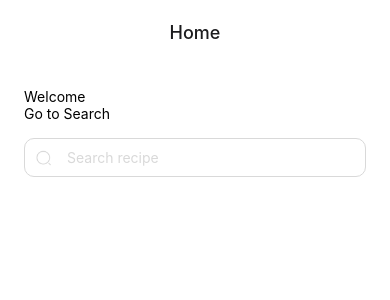
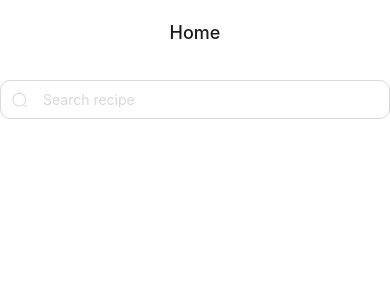
Before and after one commit to am1r0d/ReactNative-RecipeApp, a React Native app: screen /Home in a window 390 px wide. Shown: the top 300 px of the page. Built offline with nearby package versions, Linux system fonts and the light colour scheme.

Commit message:
making pressable Input

```diff
--- a/src/components/Input/Input.jsx
+++ b/src/components/Input/Input.jsx
@@ -1,11 +1,11 @@
 import React from "react";
-import { Text, Image, TextInput, View } from "react-native";
+import { Pressable, Image, TextInput, View } from "react-native";
 import styles from "./StylesInput";
 import colors from "../../constants/colors";
 
-const Input = ({ placeholder, showSearchIcon, style }) => {
-    return (
-        <View style={styles.container}>
+const Input = ({ placeholder, showSearchIcon, pressable, onPress, style }) => {
+    const renderInput = () => (
+        <View style={[styles.container, style]}>
             {showSearchIcon ? (
                 <Image
                     style={styles.icon}
@@ -13,12 +13,18 @@ const Input = ({ placeholder, showSearchIcon, style }) => {
                 />
             ) : null}
             <TextInput
+                editable={!pressable}
                 placeholderTextColor={colors.lightGrey}
                 style={styles.input}
                 placeholder={placeholder}
             />
         </View>
     );
+
+    if (pressable) {
+        return <Pressable onPress={onPress}>{renderInput()}</Pressable>;
+    }
+    return renderInput();
 };
 
 Input.defaultProps = {
--- a/src/components/Input/StylesInput.jsx
+++ b/src/components/Input/StylesInput.jsx
@@ -16,6 +16,7 @@ const styles = StyleSheet.create({
     input: {
         color: colors.black,
         fontSize: 14,
+        flex: 1,
     },
     icon: { width: 16, height: 16, marginRight: 16 },
 });
--- a/src/screens/Home/Home.jsx
+++ b/src/screens/Home/Home.jsx
@@ -6,11 +6,10 @@ import Input from "../../components/Input/Input";
 const Home = ({ navigation }) => {
     return (
         <SafeAreaView style={styles.container}>
-            <Text>Welcome</Text>
-            <Text onPress={() => navigation.navigate("Search")}>
-                Go to Search
-            </Text>
-            <Input />
+            {/* <Text>Welcome</Text> */}
+            {/* <Text onPress={() => navigation.navigate("Search")}>Go to Search</Text> */}
+
+            <Input pressable onPress={() => navigation.navigate("Search")} />
         </SafeAreaView>
     );
 };
--- a/src/screens/Home/StylesHome.jsx
+++ b/src/screens/Home/StylesHome.jsx
@@ -2,6 +2,6 @@ import { StyleSheet } from "react-native";
 import colors from "../../constants/colors";
 
 const styles = StyleSheet.create({
-    container: { margin: 24, padding: 24 },
+    container: { paddingHorizontal: 24 },
 });
 export default styles;
--- a/src/screens/Search/Search.jsx
+++ b/src/screens/Search/Search.jsx
@@ -1,11 +1,12 @@
 import React from "react";
 import { Text, SafeAreaView } from "react-native";
 import styles from "./StylesSearch";
+import Input from "../../components/Input/Input";
 
 const Search = () => {
     return (
-        <SafeAreaView style={styles.background}>
-            <Text>Search</Text>
+        <SafeAreaView style={styles.container}>
+            <Input />
         </SafeAreaView>
     );
 };
--- a/src/screens/Search/StylesSearch.jsx
+++ b/src/screens/Search/StylesSearch.jsx
@@ -2,6 +2,6 @@ import { StyleSheet } from "react-native";
 import colors from "../../constants/colors";
 
 const styles = StyleSheet.create({
-    container: {},
+    container: { padding: 24 },
 });
 export default styles;
```
